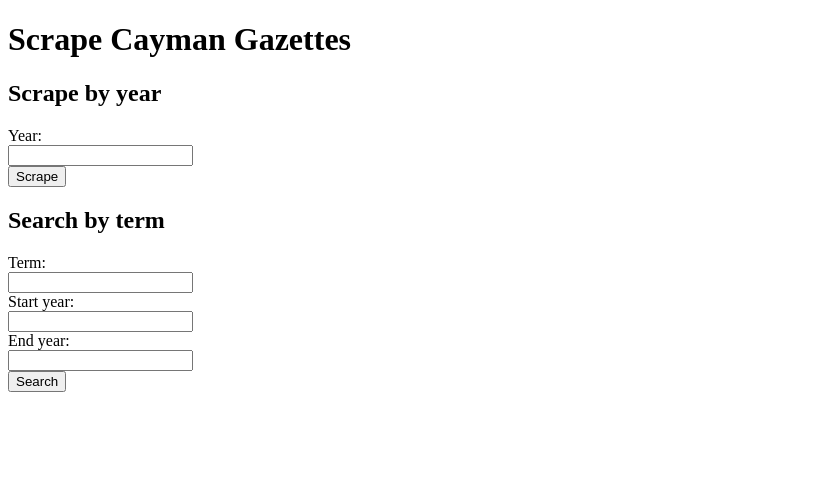
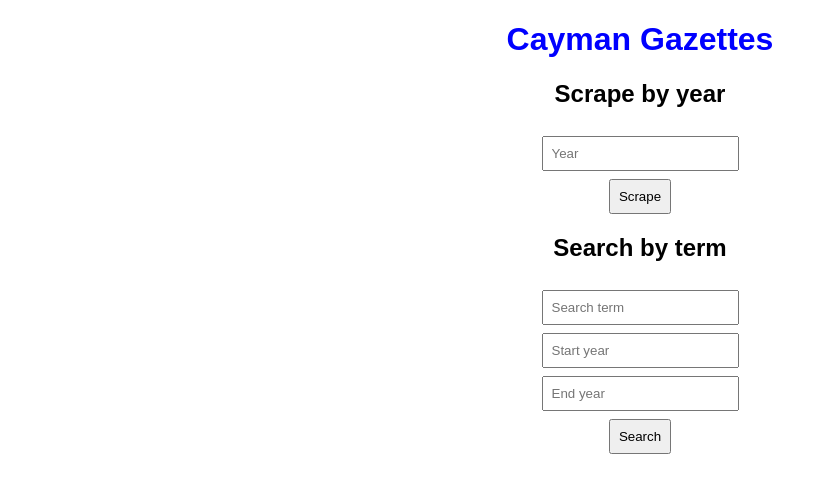
Before and after one commit to dngvbngc/cayman-gazettes-scraper, a Flask app: page / in a window 1280 px wide. Shown: the top 493 px of the page, without its empty margins (0-827 px from the left). Run offline with Flask 3, Linux system fonts and the light colour scheme.

Commit message:
Edit style

```diff
--- a/templates/index.html
+++ b/templates/index.html
@@ -5,13 +5,27 @@
     <meta charset="UTF-8" />
     <title>Scrape Cayman Gazettes</title>
   </head>
+  <style>
+    body {
+      text-align: center;
+      font-family: Arial, Helvetica, sans-serif;
+    }
+
+    h1 {
+      color: blue;
+    }
+
+    input {
+      size: 100px;
+      padding: 1dvh;
+      margin-top: 1dvh;
+    }
+  </style>
   <body>
-    <h1>Scrape Cayman Gazettes</h1>
+    <h1>Cayman Gazettes</h1>
     <h2>Scrape by year</h2>
     <form method="POST" action="/generate-pdf">
-      <label for="year">Year:</label>
-      <br />
-      <input type="number" id="year" name="year" required />
+      <input placeholder="Year" type="number" id="year" name="year" required />
       <br />
 
       <input type="submit" value="Scrape" />
@@ -19,17 +33,25 @@
 
     <h2>Search by term</h2>
     <form method="POST" action="/search-pdf">
-      <label for="term">Term:</label>
+      <input placeholder="Search term" id="term" name="term" required />
       <br />
-      <input id="term" name="term" required />
+
+      <input
+        placeholder="Start year"
+        type="number"
+        id="start-year"
+        name="start-year"
+        required
+      />
       <br />
-      <label for="start-year">Start year:</label>
-      <br />
-      <input type="number" id="start-year" name="start-year" required />
-      <br />
-      <label for="start-year">End year:</label>
-      <br />
-      <input type="number" id="end-year" name="end-year" required />
+
+      <input
+        placeholder="End year"
+        type="number"
+        id="end-year"
+        name="end-year"
+        required
+      />
       <br />
 
       <input type="submit" value="Search" />
```
